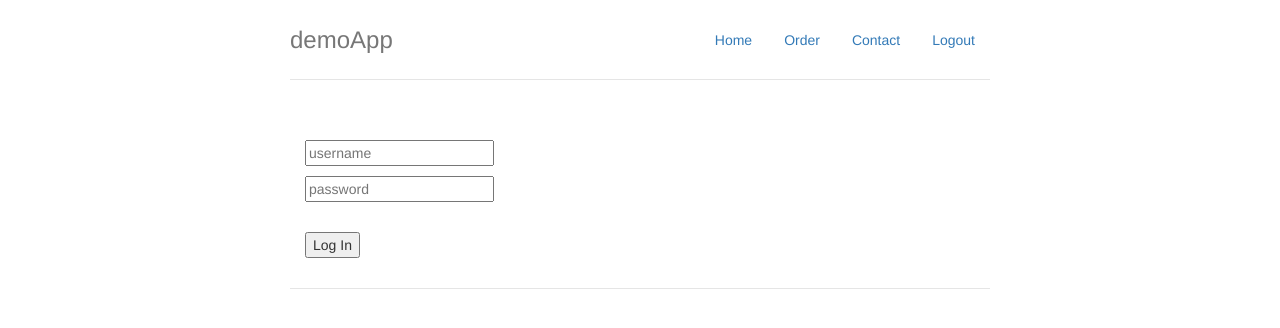
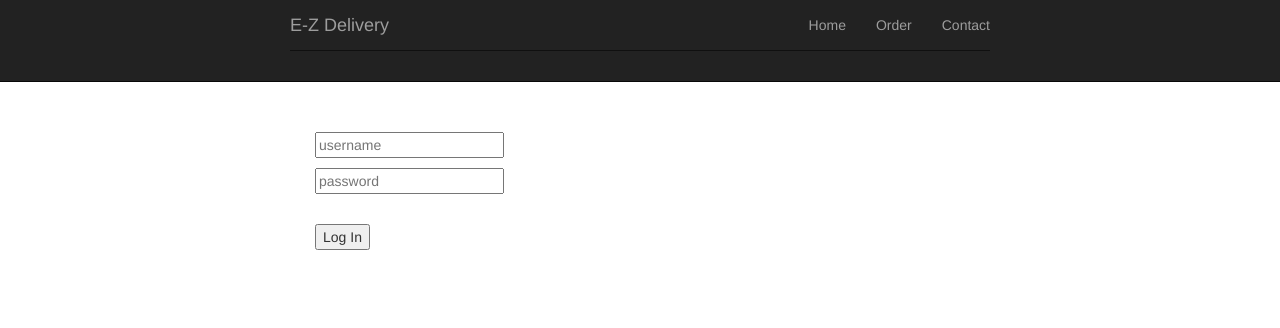
Before and after one commit to jaymehta1986/demo, a website: page app/index.html in a window 1280 px wide. Drawn offline with nearby package versions, Linux system fonts and the light colour scheme; some packages are replaced by stand-ins of ours; files that its build step writes are made by us from their sources.

Commit message:
Use bootstrap styling for toggle navbar

```diff
--- a/app/index.html
+++ b/app/index.html
@@ -21,24 +21,33 @@
     <![endif]-->
 
     <!-- Add your site or application content here -->
+    <div class="navbar navbar-inverse navbar-static-top">
     <div class="container">
-      <div class="header">
-        <ul class="nav nav-pills pull-right">
+      <a href="#" class="navbar-brand text-muted">E-Z Delivery</a>
+
+      <button class="navbar-toggle" data-toggle="collapse" data-target=".navHeaderCollapse">
+        <span class="icon-bar"></span>
+        <span class="icon-bar"></span>
+        <span class="icon-bar"></span>
+      </button>
+
+      <div class="header collapse navbar-collapse navHeaderCollapse">
+
+        <ul class="nav navbar-nav navbar-right">
           <li ng-class="{active: activetab=='/home'}"><a ng-href="#/home">Home</a></li>
           <li ng-class="{active: activetab=='/order'}"><a ng-href="#/order">Order</a></li>
           <li ng-class="{active: activetab=='/contact'}"><a ng-href="#/contact">Contact</a></li>
-          <li><a>Logout</a></li>
         </ul>
-        <h3 class="text-muted">demoApp</h3>
       </div>
 
-      <div ng-view=""></div>
 
-      <div class="footer">
 
       </div>
     </div>
 
+    <div class="view" ng-view=""></div>
+
+      <!-- <div class="footer"> -->
 
     <!-- Google Analytics: change UA-XXXXX-X to be your site's ID -->
      <script>
--- a/app/styles/main.css
+++ b/app/styles/main.css
@@ -1,15 +1,16 @@
 /* Space out content a bit */
 body {
-  padding-top: 20px;
+  /*padding-top: 20px;*/
   padding-bottom: 20px;
 }
 
-h2.ng-binding {
-  text-align: center;
-}
 
 li.active {
   background-color: blue;
+}
+
+a {
+  color: #fff;
 }
 
 /* Everything but the jumbotron gets side spacing for mobile first views */
@@ -30,13 +31,6 @@ li.active {
   margin-bottom: 0;
   line-height: 40px;
   padding-bottom: 19px;
-}
-
-/* Custom page footer */
-.footer {
-  padding-top: 19px;
-  color: #777;
-  border-top: 1px solid #e5e5e5;
 }
 
 /* Customize container */
@@ -72,6 +66,18 @@ div#login div {
   margin-top: 28px;
 }
 
+div.view {
+  margin-left: 300px;
+}
+
+@media screen and (max-width: 600px) {
+
+  div.view {
+    text-align: center;
+    margin: auto;
+  }
+}
+
 /* Responsive: Portrait tablets and up */
 @media screen and (min-width: 768px) {
   /* Remove the padding we set earlier */
```
Also changed, not shown: dist/index.html, dist/views/home.html, 1 other file.
